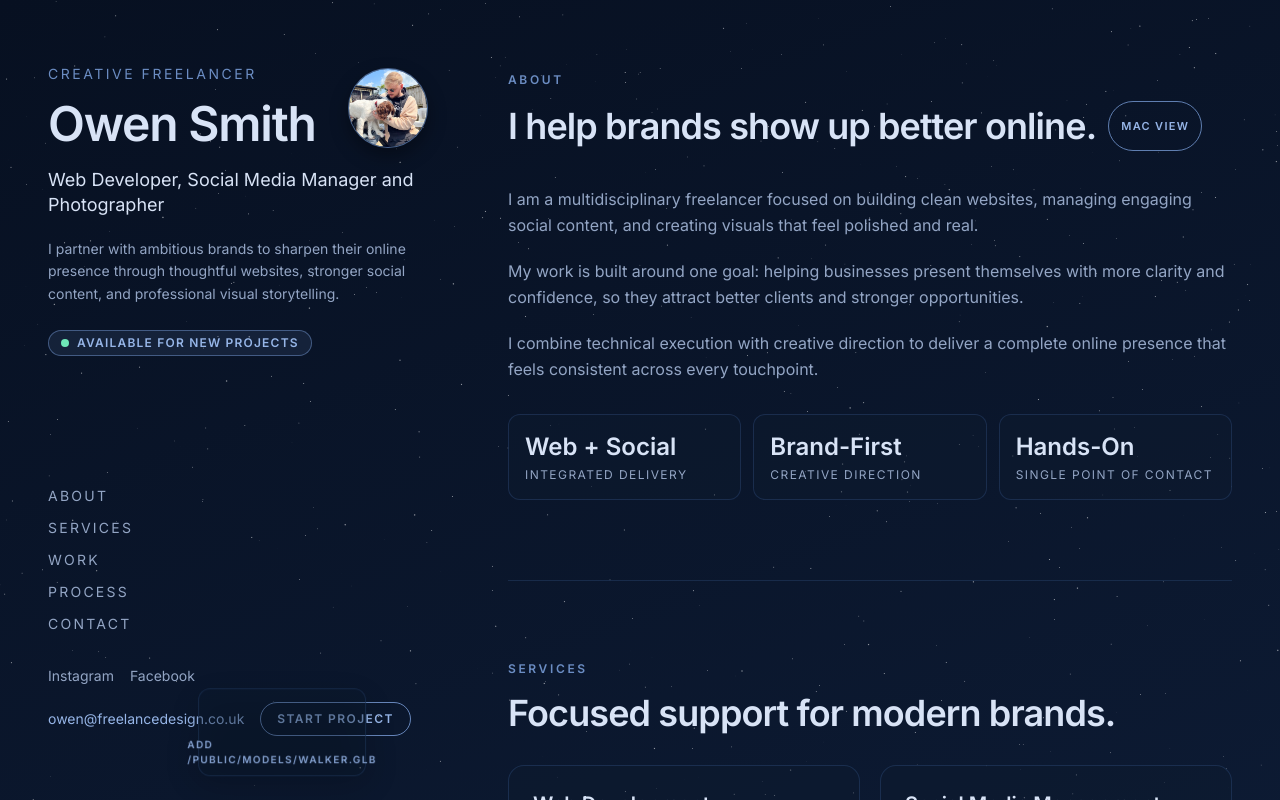
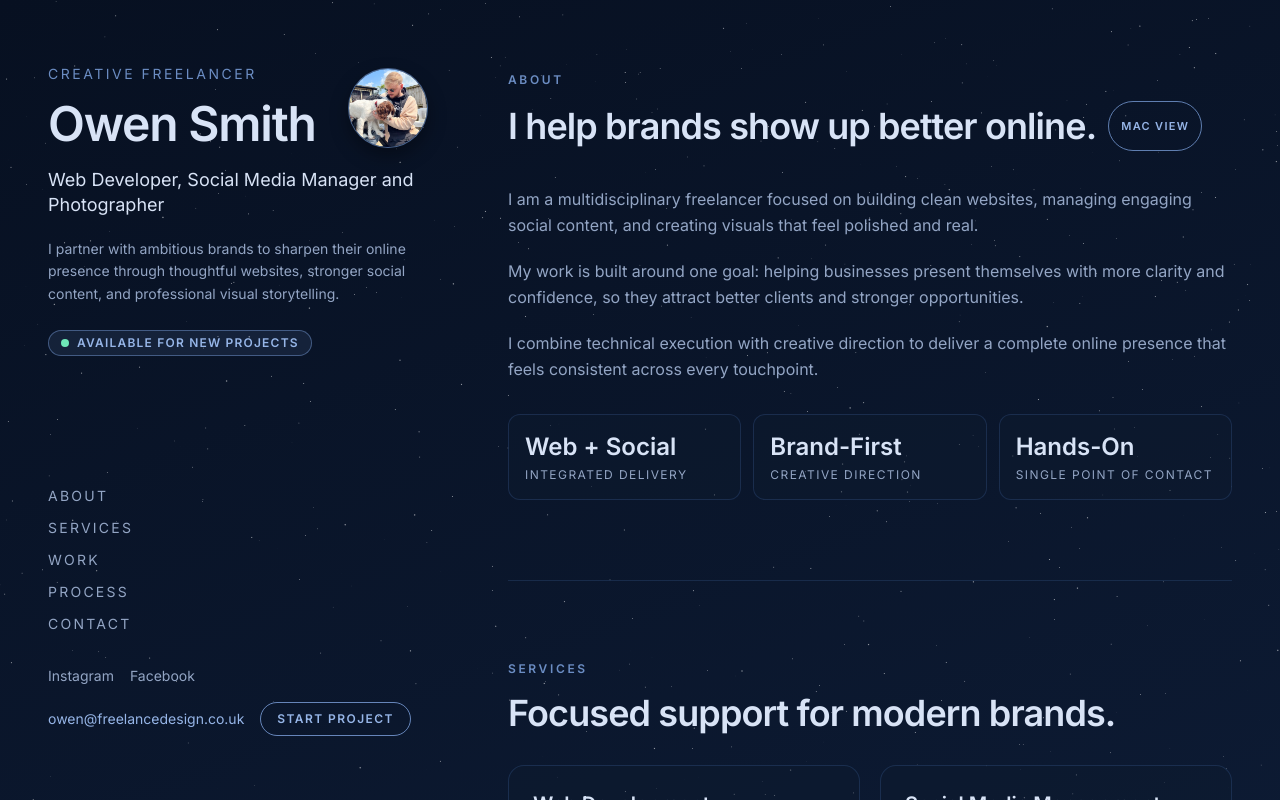
Before and after one commit to BoomsVille/owens-site, a Next.js app: page / in a window 1280 px wide. Shown: the top 800 px of the page. Built offline with nearby package versions, Linux system fonts and the light colour scheme; no server answers.

Commit message:
Remove walking character from homepage

```diff
--- a/app/page.tsx
+++ b/app/page.tsx
@@ -1,5 +1,4 @@
 import { ContactPanel } from "@/components/ContactPanel";
-import { ScrollSloth } from "@/components/ScrollSloth";
 import { Section } from "@/components/Section";
 import { ServiceCard } from "@/components/ServiceCard";
 import { Sidebar } from "@/components/Sidebar";
@@ -59,7 +58,6 @@ export default async function Home() {
 
   return (
     <>
-      <ScrollSloth />
       <div className="w-full px-6 pb-16 pt-8 sm:px-10 lg:px-12 lg:pb-20 lg:pt-0">
         <div className="grid gap-12 lg:grid-cols-[minmax(280px,380px)_1fr] lg:gap-20">
           <Sidebar />
```
